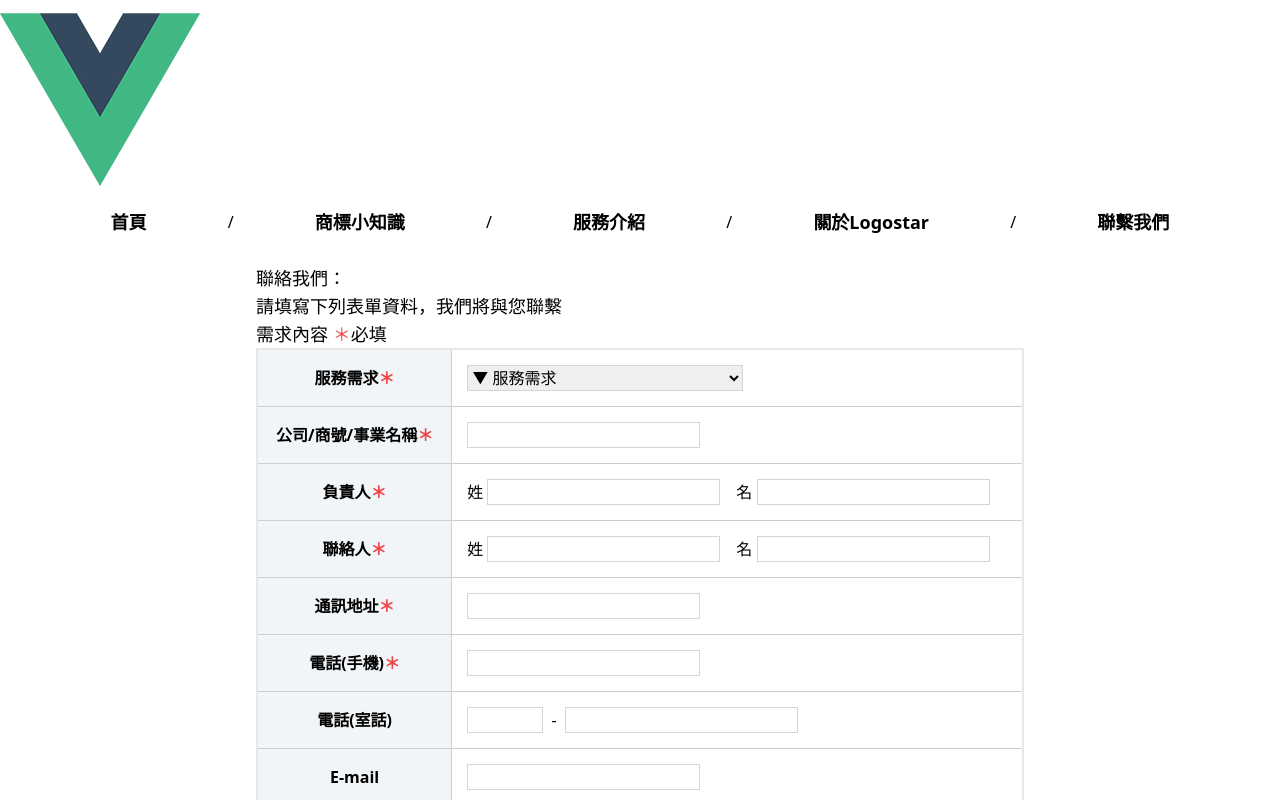
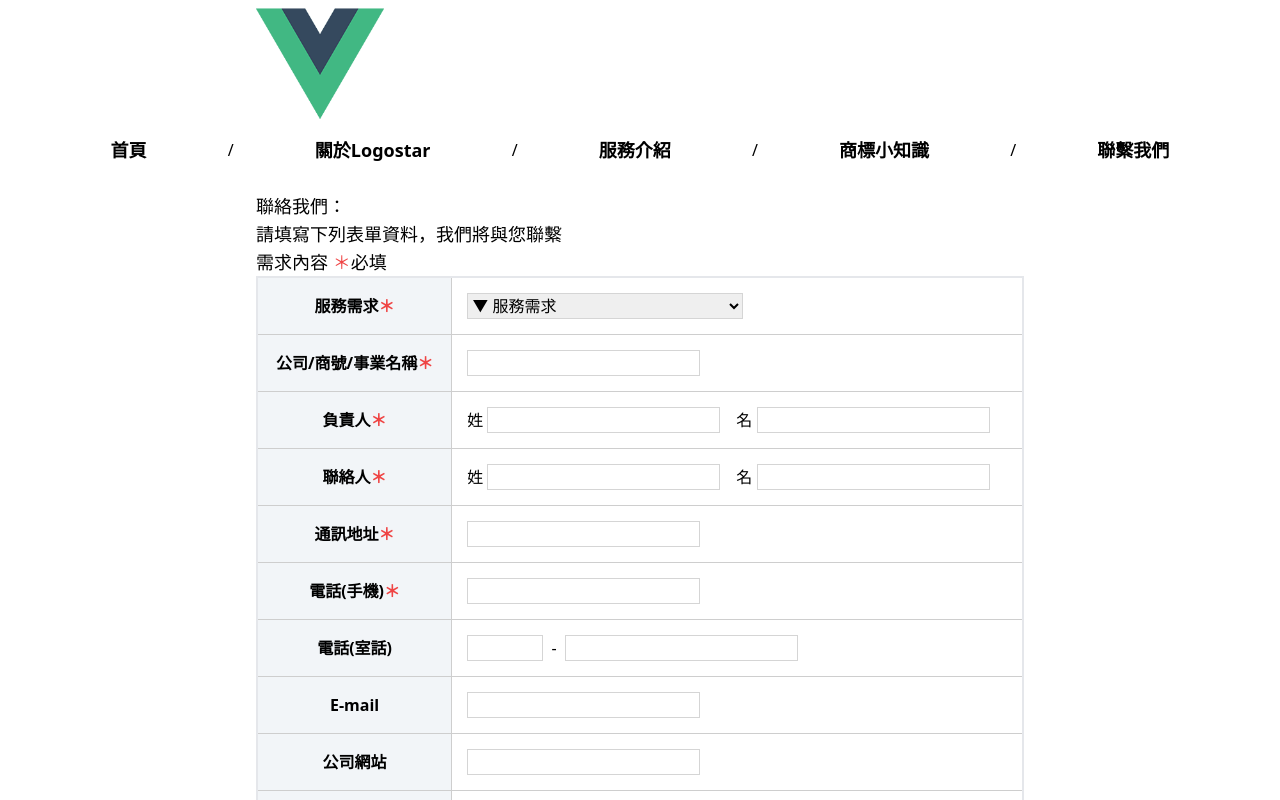
Before and after one commit to omaryangtw/logostar, a Vue app: page /order in a window 1280 px wide. Shown: the top 800 px of the page. Built offline with nearby package versions, Linux system fonts and the light colour scheme.

Commit message:
chane menu order; align logo; change site title

```diff
--- a/index.html
+++ b/index.html
@@ -4,7 +4,7 @@
     <meta charset="UTF-8" />
     <link rel="icon" href="/favicon.ico" />
     <meta name="viewport" content="width=device-width, initial-scale=1.0" />
-    <title>Vite App</title>
+    <title>Logo Star</title>
   </head>
   <body>
     <div id="app"></div>
--- a/src/App.vue
+++ b/src/App.vue
@@ -1,6 +1,8 @@
 <template>
   <div>
-    <img alt="Vue logo" src="./assets/logo.png" />
+    <div class="grid grid-cols-5">
+      <img class="col-start-2 w-32" alt="Vue logo" src="./assets/logo.png" />
+    </div>
     <Menu />
   </div>
 </template>
--- a/src/components/Menu.vue
+++ b/src/components/Menu.vue
@@ -14,9 +14,9 @@
             /
             <router-link
               class="px-3 py-2 rounded-md text-lg font-bold"
-              :to="{ name: 'Trademark' }"
+              :to="{ name: 'About' }"
             >
-              商標小知識</router-link
+              關於Logostar</router-link
             >
             /
             <router-link
@@ -28,15 +28,16 @@
             /
             <router-link
               class="px-3 py-2 rounded-md text-lg font-bold"
-              :to="{ name: 'About' }"
+              :to="{ name: 'Trademark' }"
             >
-              關於Logostar</router-link
+              商標小知識</router-link
             >
             /
             <router-link
               class="px-3 py-2 rounded-md text-lg font-bold"
               :to="{ name: 'Order' }"
-              >聯繫我們</router-link
+            >
+              聯繫我們</router-link
             >
           </div>
         </div>
```
